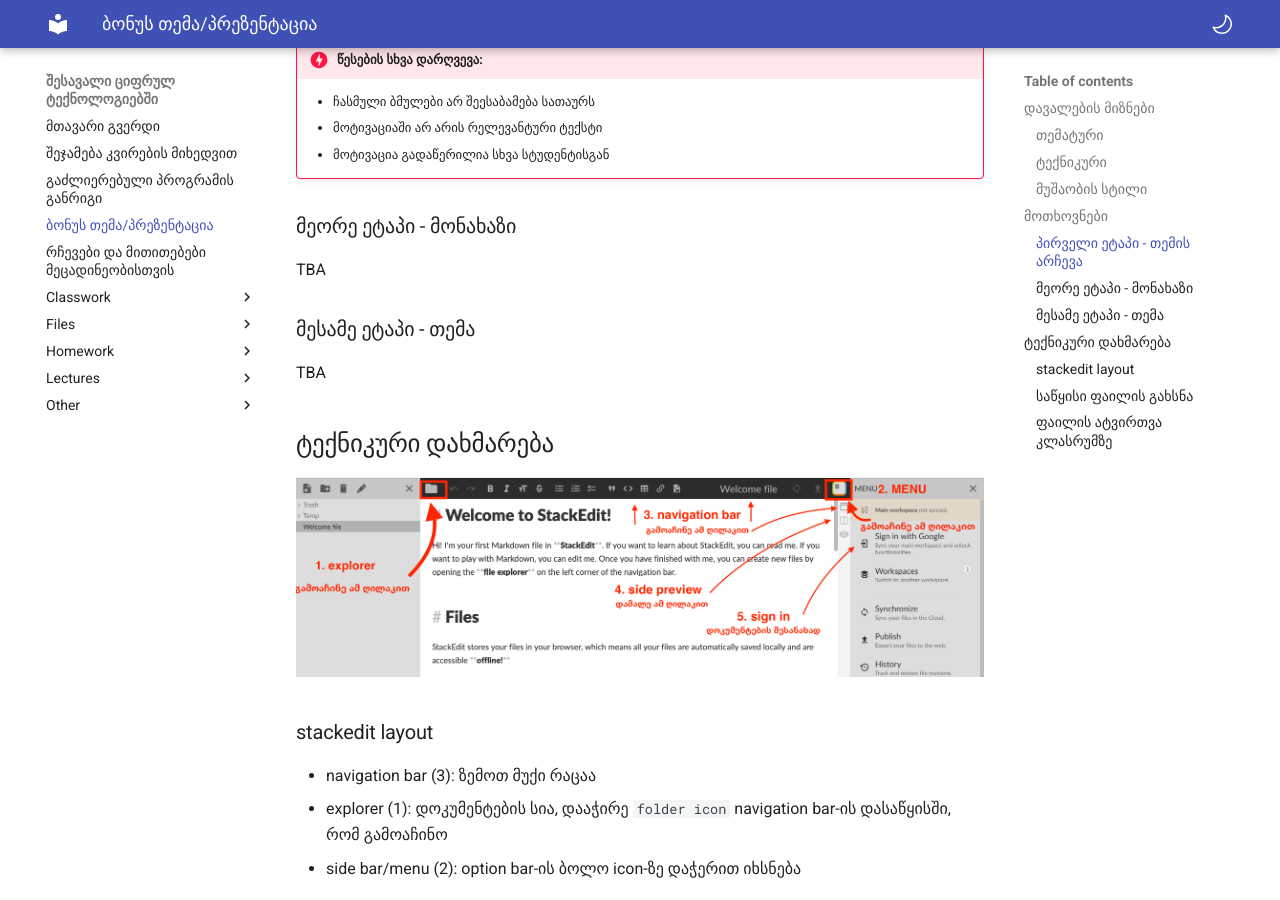
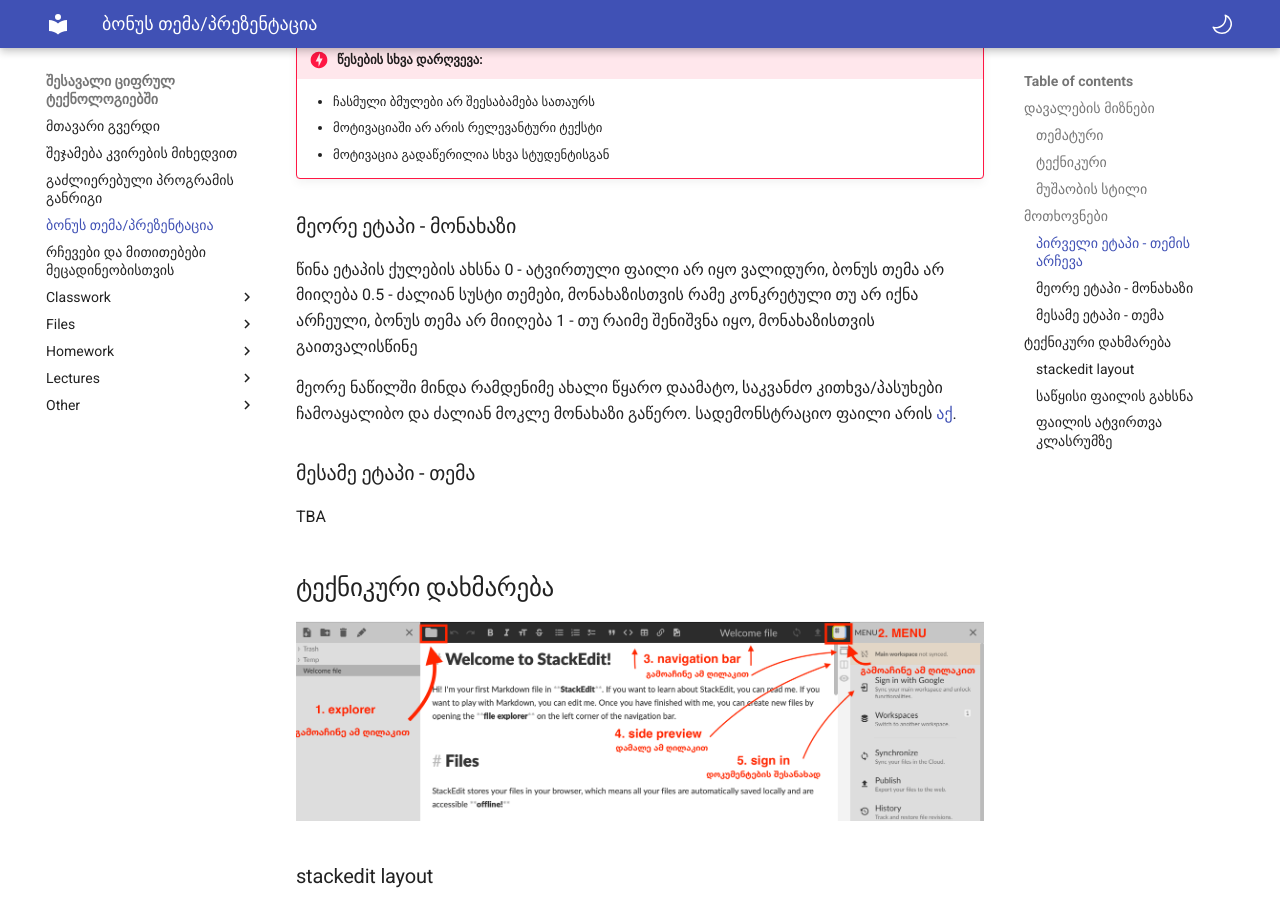
Before and after one commit to freeuni-digital-technologies-archive/22s, an MkDocs documentation site: the page built from content/bonus_blog.md, in a window 1280 px wide and 900 px high, scrolled down 1763 px. Built offline with MkDocs 1.6.1 and Material for MkDocs 9.7.7, drawn with Linux system fonts in a browser that asks for light colours.

Commit message:
bonus step 2

```diff
--- a/content/bonus_blog.md
+++ b/content/bonus_blog.md
@@ -48,7 +48,15 @@
 	- მოტივაცია გადაწერილია სხვა სტუდენტისგან
 
 ### მეორე ეტაპი - მონახაზი
-TBA
+წინა ეტაპის ქულების ახსნა
+0 - ატვირთული ფაილი არ იყო ვალიდური, ბონუს თემა არ მიიღება
+0.5 - ძალიან სუსტი თემები, მონახაზისთვის რამე კონკრეტული თუ არ იქნა არჩეული, ბონუს თემა არ მიიღება
+1 - თუ რაიმე შენიშვნა იყო, მონახაზისთვის გაითვალისწინე
+
+მეორე ნაწილში მინდა რამდენიმე ახალი წყარო დაამატო, საკვანძო კითხვა/პასუხები ჩამოაყალიბო და ძალიან მოკლე მონახაზი გაწერო. სადემონსტრაციო ფაილი არის [აქ]().
+
+
+
 
 ### მესამე ეტაპი - თემა
 TBA
```
